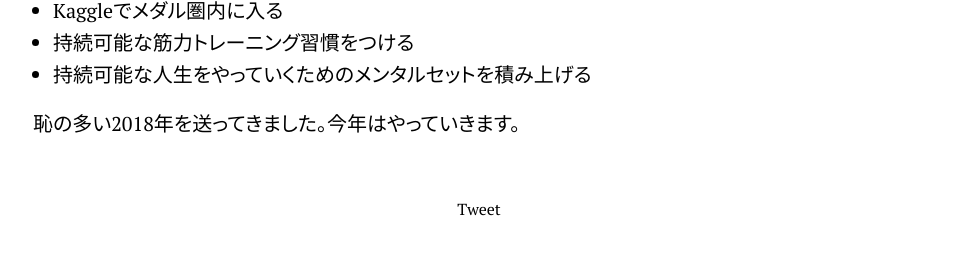
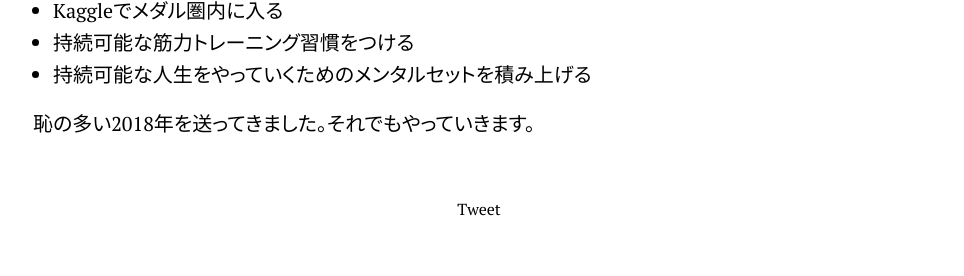
Before and after one commit to uetchy/uechi.io, a Jekyll site: the page built from _posts/2019-01-01-years-resolution-2019.markdown, in a window 1280 px wide. Shown: the part 634-910 px from the top of the page, without its empty margins (157-1121 px from the left). Built offline with Jekyll 4.4.1, drawn with Linux system fonts in a browser that asks for light colours; nearby versions of some CDN libraries; comment, search, counter and statistics services are not loaded.

Commit message:
Updated Years Resolution 2019

```diff
--- a/_posts/2019-01-01-years-resolution-2019.markdown
+++ b/_posts/2019-01-01-years-resolution-2019.markdown
@@ -15,4 +15,4 @@ date: 2019-01-01 17:29:00 +09:00
 * 持続可能な筋力トレーニング習慣をつける
 * 持続可能な人生をやっていくためのメンタルセットを積み上げる
 
-恥の多い2018年を送ってきました。今年はやっていきます。
+恥の多い2018年を送ってきました。それでもやっていきます。
```
